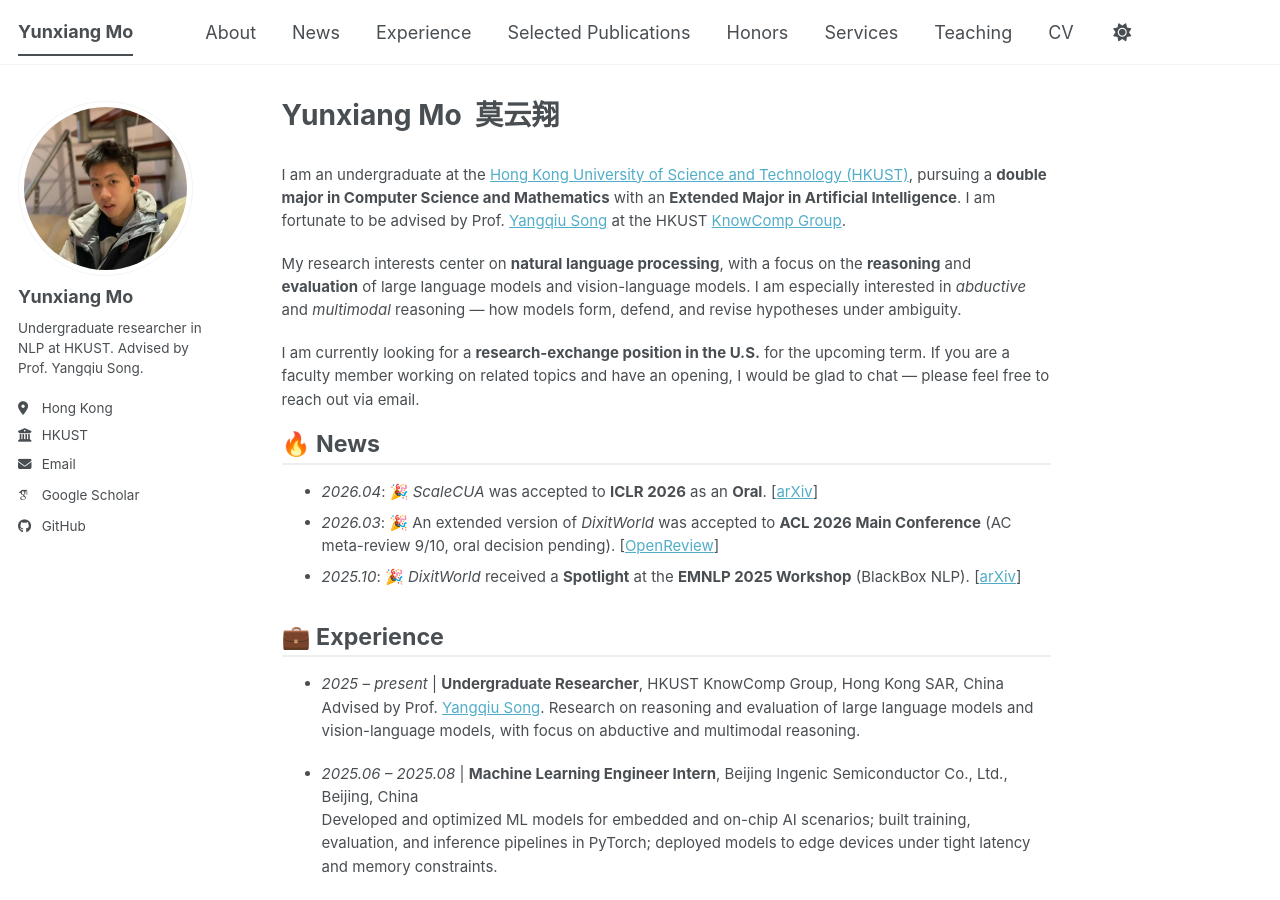
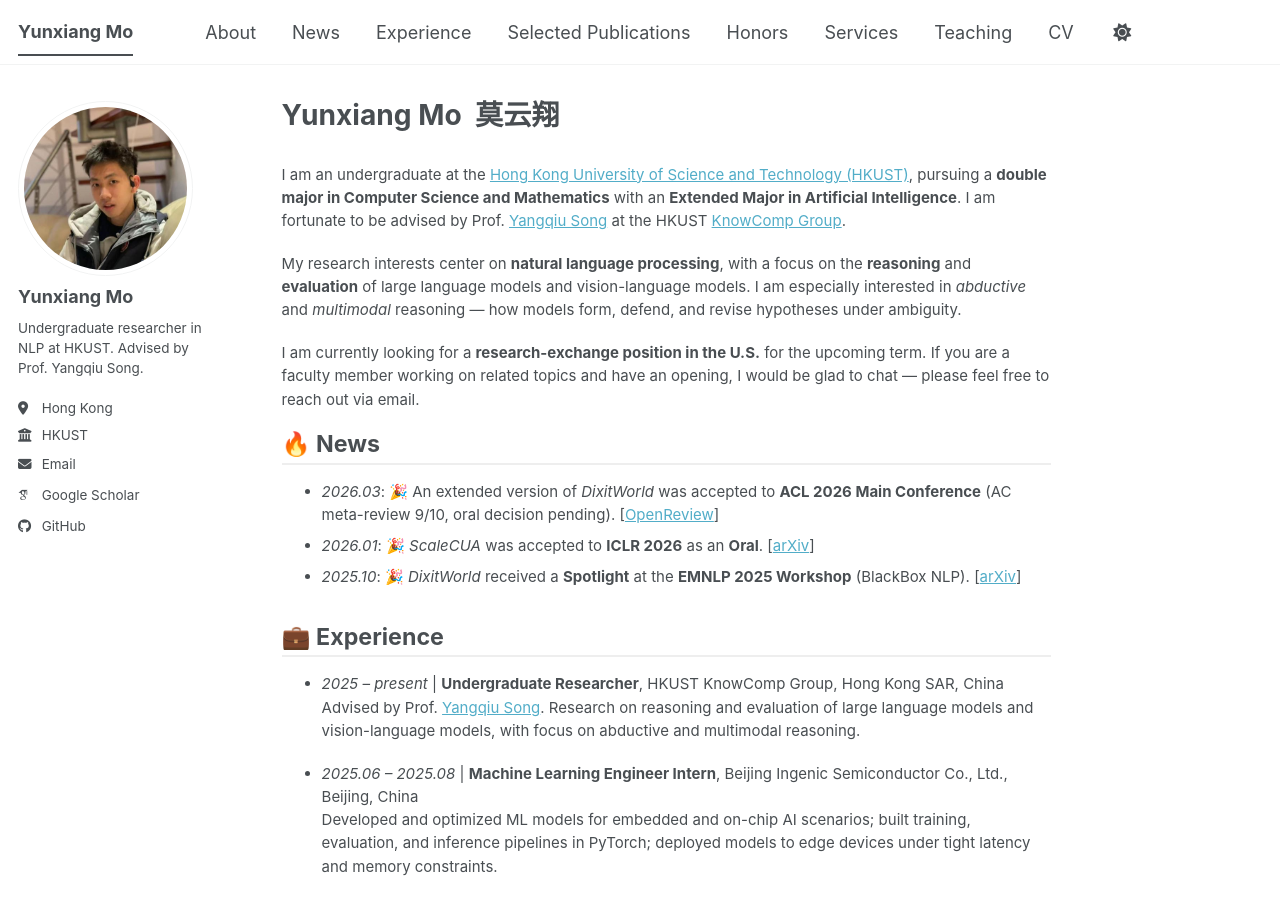
Before and after one commit to moyunxiang/moyunxiang.github.io, a Jekyll site: the page built from _pages/about.md, in a window 1280 px wide and 900 px high. Built offline with Jekyll 4.4.1, drawn with Linux system fonts in a browser that asks for light colours; some web fonts are replaced; a script bundle is joined from its source files by our own code; library files that are not in the unit come from our copies.

Commit message:
News: ICLR 2026 acceptance date 2026.01 (was 2026.04); reorder chronologically

```diff
--- a/_pages/about.md
+++ b/_pages/about.md
@@ -19,8 +19,8 @@
 
 🔥 News
 ======
-- *2026.04*: 🎉 *ScaleCUA* was accepted to **ICLR 2026** as an **Oral**. \[[arXiv](https://arxiv.org/abs/2509.15221)\]
 - *2026.03*: 🎉 An extended version of *DixitWorld* was accepted to **ACL 2026 Main Conference** (AC meta-review 9/10, oral decision pending). \[[OpenReview](https://openreview.net/forum?id=ikU0NDfKvO)\]
+- *2026.01*: 🎉 *ScaleCUA* was accepted to **ICLR 2026** as an **Oral**. \[[arXiv](https://arxiv.org/abs/2509.15221)\]
 - *2025.10*: 🎉 *DixitWorld* received a **Spotlight** at the **EMNLP 2025 Workshop** (BlackBox NLP). \[[arXiv](https://arxiv.org/abs/2510.10117)\]
 
 <span class="anchor" id="experience"></span>
```
